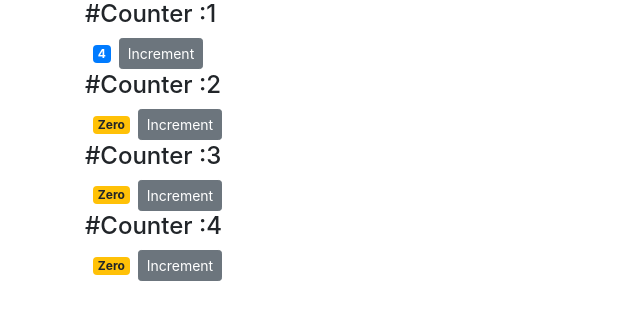
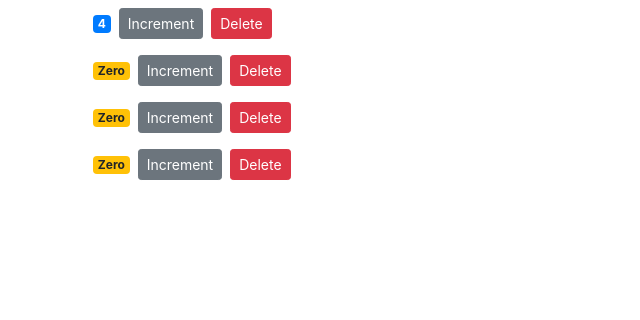
Before and after one commit to TaenAhammed/react-crash-course-2018, a React (Create React App) app: page / in a window 1280 px wide. Shown: the top 320 px of the page, without its empty margins (0-640 px from the left). Built offline with nearby package versions, Linux system fonts and the light colour scheme.

Commit message:
Raising and handling events and updating the state

```diff
--- a/src/components/Counters/Counter/Counter.js
+++ b/src/components/Counters/Counter/Counter.js
@@ -1,7 +1,7 @@
 import React, { Component } from "react";
 class Counter extends Component {
     state = {
-        value: this.props.value
+        value: this.props.counter.value
     };
 
     handleIncrement = id => {
@@ -11,7 +11,6 @@
     render() {
         return (
             <div className="container">
-                {this.props.children}
                 <span className={this.getBadgeClasses()}>
                     {this.formatCount()}
                 </span>
@@ -20,6 +19,12 @@
                     onClick={this.handleIncrement}
                 >
                     Increment
+                </button>
+                <button
+                    className="btn btn-danger btn-sm m-2"
+                    onClick={() => this.props.onDelete(this.props.counter.id)}
+                >
+                    Delete
                 </button>
             </div>
         );
--- a/src/components/Counters/Counters.js
+++ b/src/components/Counters/Counters.js
@@ -10,17 +10,25 @@
             { id: 4, value: 0 }
         ]
     };
+
     render() {
         return (
             <div>
                 {this.state.counters.map(c => (
-                    <Counter key={c.id} value={c.value}>
-                        <h4>#Counter :{c.id}</h4>
-                    </Counter>
+                    <Counter
+                        key={c.id}
+                        onDelete={this.handleDelete}
+                        counter={c}
+                    />
                 ))}
             </div>
         );
     }
+
+    handleDelete = counterId => {
+        const counters = this.state.counters.filter(c => c.id !== counterId);
+        this.setState({ counters });
+    };
 }
 
 export default Counters;
```
